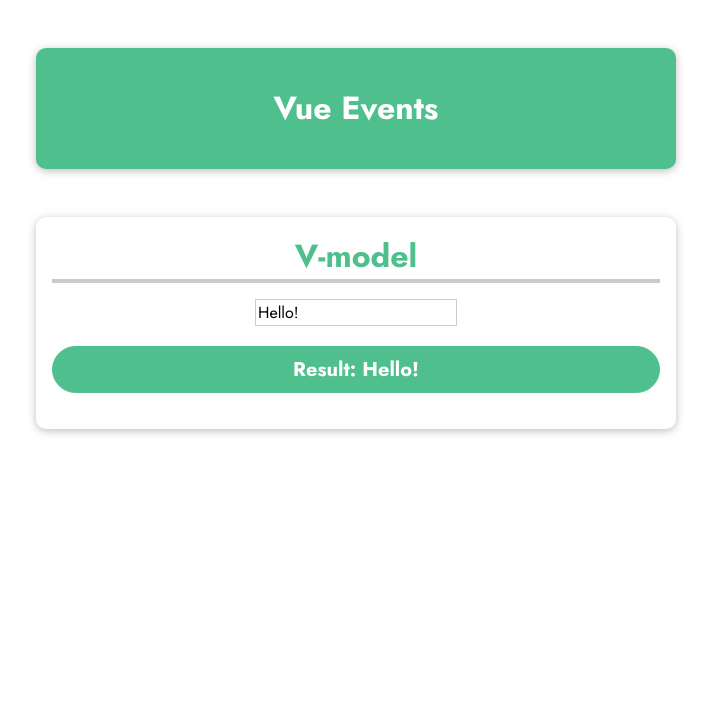
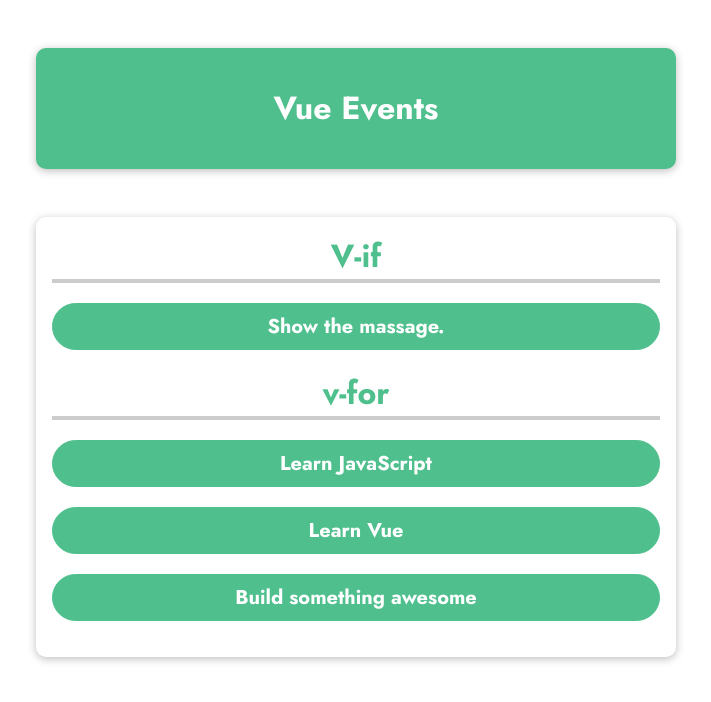
Before and after one commit to koushik-chandra-sarker/vue3_learning, a plain HTML site: page index.html in a window 1280 px wide. Shown: the whole page, without its empty margins (284-995 px from the left). Drawn offline with nearby package versions, Linux system fonts and the light colour scheme.

Commit message:
Condition and Loop

```diff
--- a/app.js
+++ b/app.js
@@ -2,7 +2,12 @@
 const app = Vue.createApp({
   data(){
     return{
-      message:"Hello!"
+      seen:true,
+      todos: [
+        { text: 'Learn JavaScript' },
+        { text: 'Learn Vue' },
+        { text: 'Build something awesome' }
+      ]
     }
   }
 })
--- a/index.html
+++ b/index.html
@@ -17,10 +17,11 @@
       <h1>Vue Events</h1>
     </header>
     <section id="events">
-      <h2>V-model</h2>
-      <input type="text" v-model="message">
+      <h2>V-if</h2>
+      <p v-if="seen">Show the massage.</p>
 
-      <p>Result: {{ message }}</p>
+      <h2>v-for</h2>
+      <p v-for="todo in todos">{{todo.text}} </p>
     </section>
   </body>
 </html>
```
